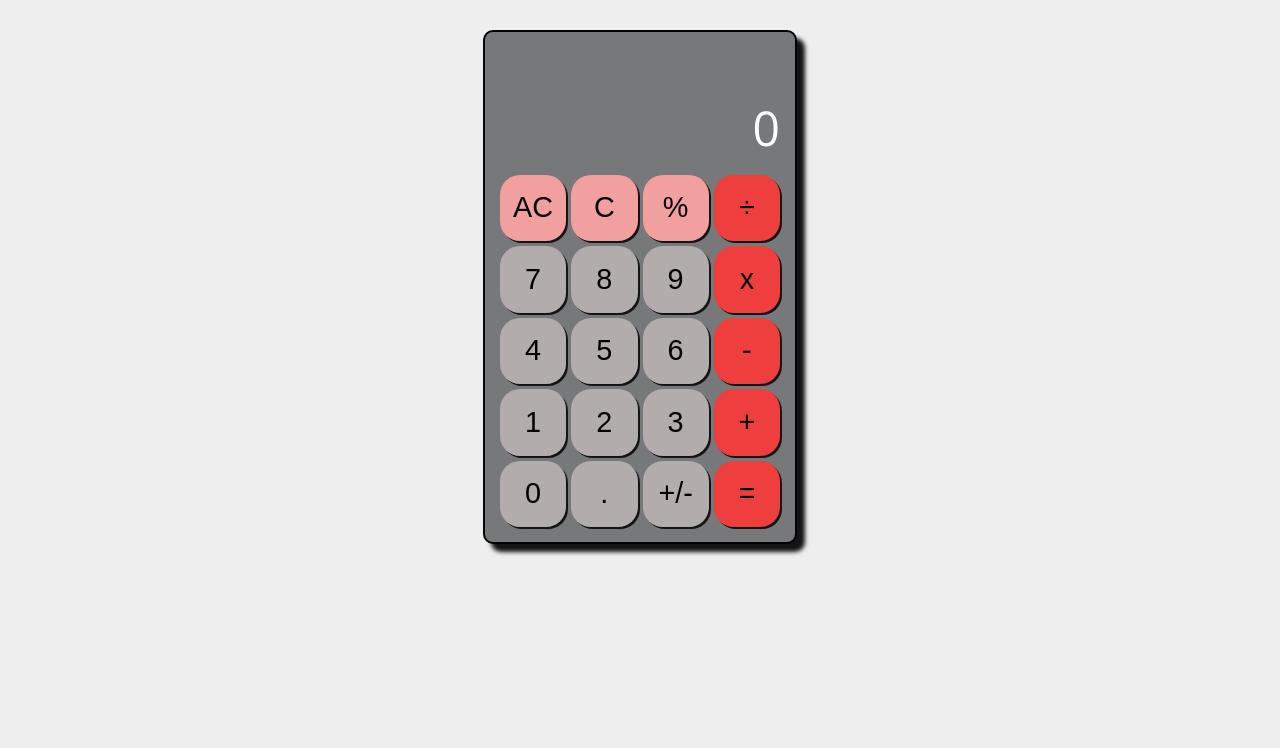
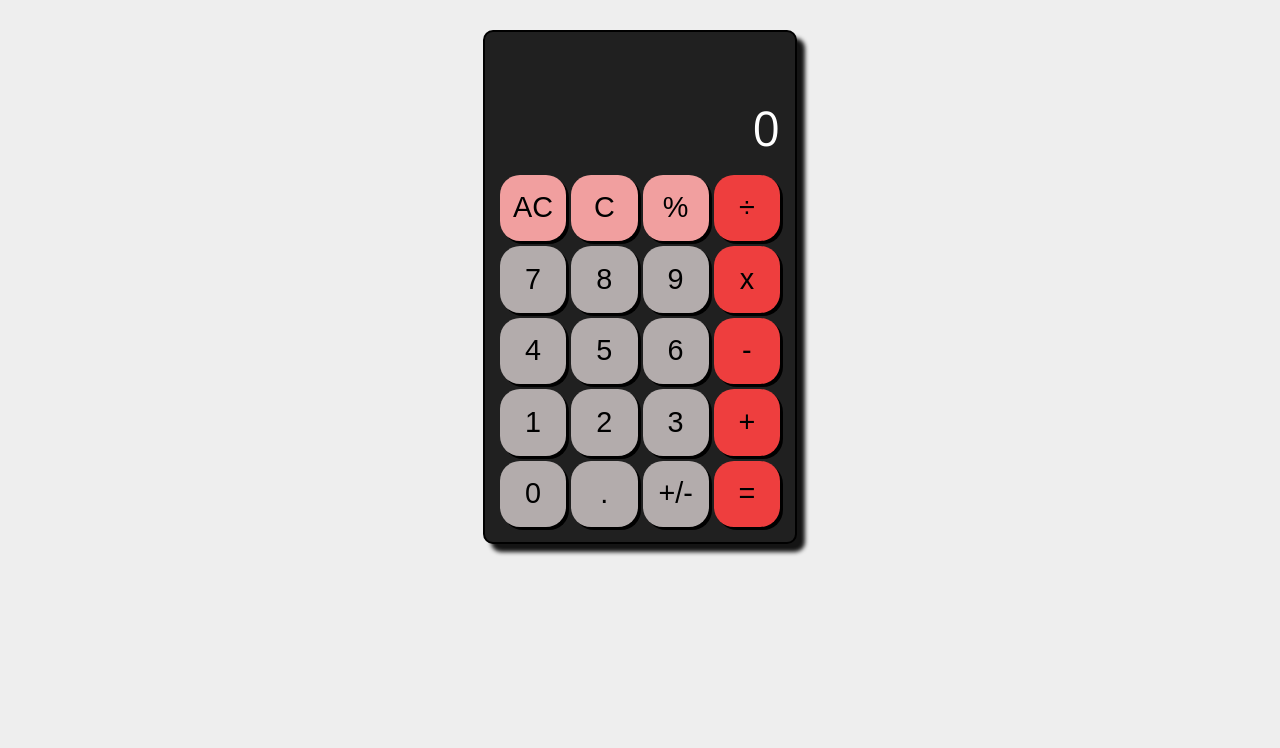
Before and after one commit to SilveiraGuilherme/calculator, a plain HTML site: page index.html in a window 1280 px wide. Shown: the top 748 px of the page. Drawn offline with nearby package versions, Linux system fonts and the light colour scheme.

Commit message:
Update style.css

```diff
--- a/style.css
+++ b/style.css
@@ -12,7 +12,7 @@ body {
 }
 .calculator {
   margin: 30px auto 20px auto;
-  background-color: #77787a;
+  background-color: rgb(32, 32, 32);
   width: 300px;
   height: 500px;
   padding: 5px 5px;
@@ -50,8 +50,7 @@ button {
   font-size: 1.8em;
   border: none;
   border-radius: 20px;
-  box-shadow: 2px 2px #141414;
-  padding: 2px;
+  box-shadow: 3px 3px black;
 }
 .buttons :hover {
   background-color: rgb(216, 216, 216);
```
